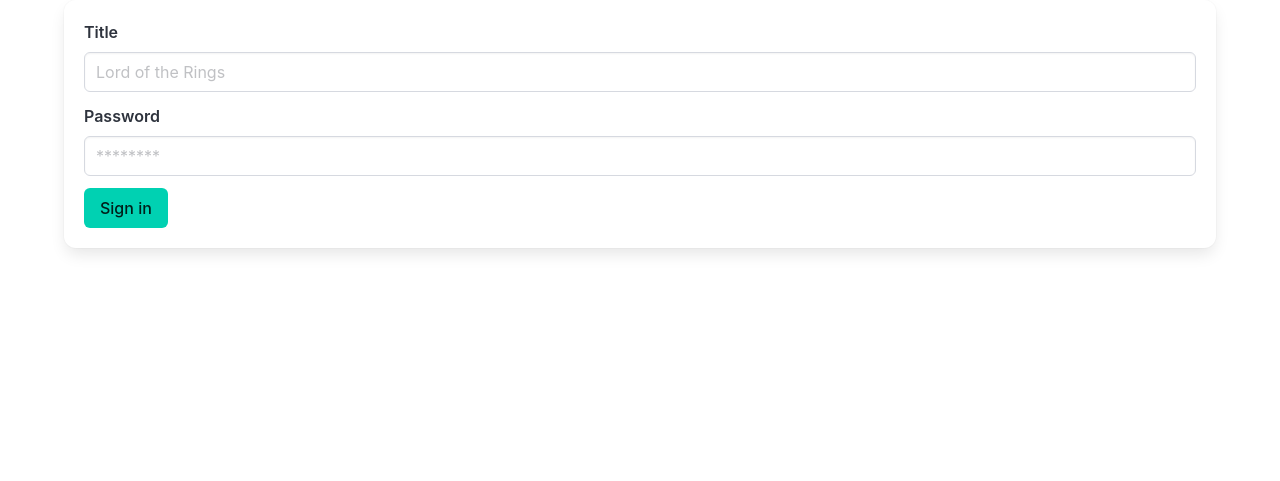
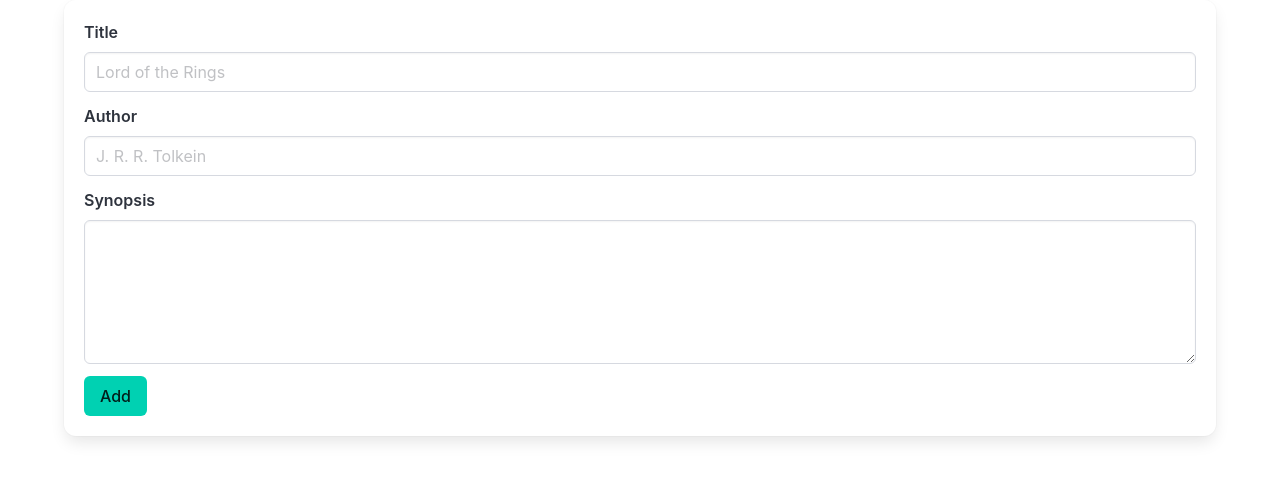
Before and after one commit to seekingcat/reading-tracker, a Flask app: page / in a window 1280 px wide. Shown: the top 481 px of the page. Run offline with Flask 3, Linux system fonts and the light colour scheme.

Commit message:
Changes to form element

```diff
--- a/templates/tracker.html
+++ b/templates/tracker.html
@@ -8,8 +8,6 @@
 </head>
 <body>
     <div class="container">
-
-
         <form class="box">
             <div class="field">
                 <label class="label">Title</label>
@@ -19,13 +17,23 @@
             </div>
 
             <div class="field">
-    <label class="label">Password</label>
+                <label class="label">Author</label>
                 <div class="control">
-      <input class="input" type="text" placeholder="********" />
+                    <input class="input" type="text" placeholder="J. R. R. Tolkein" />
                 </div>
             </div>
+            <div class="field">
+                <label class="label">Synopsis</label>
+                <div class="control">
+                    <textarea class="textarea" placeholder="Synopsis here" rows="5">
+                    </textarea>
 
-  <button class="button is-primary">Sign in</button>
+                </div>
+
+            </div>
+
+
+            <button class="button is-primary">Add</button>
         </form>
     </div>
 </body>
```
Lines whose indentation alone changed are shown as unchanged.
